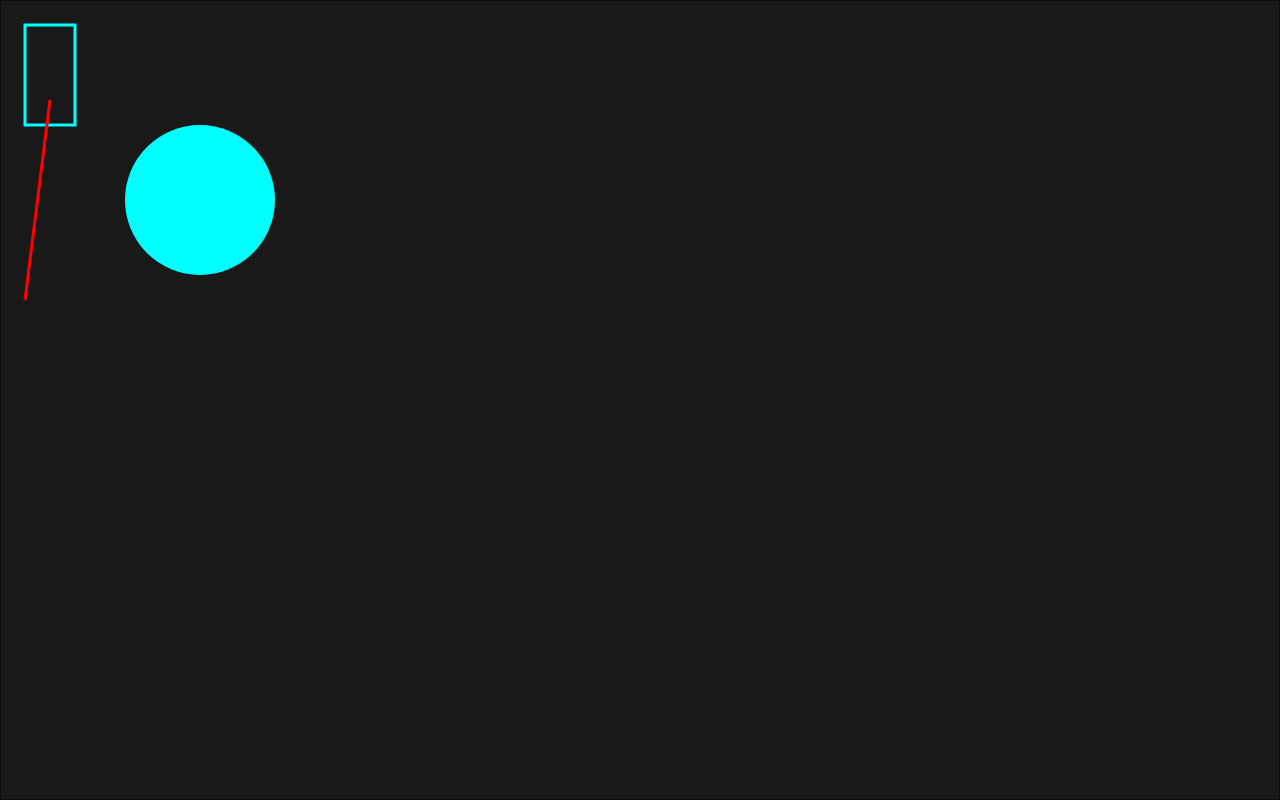
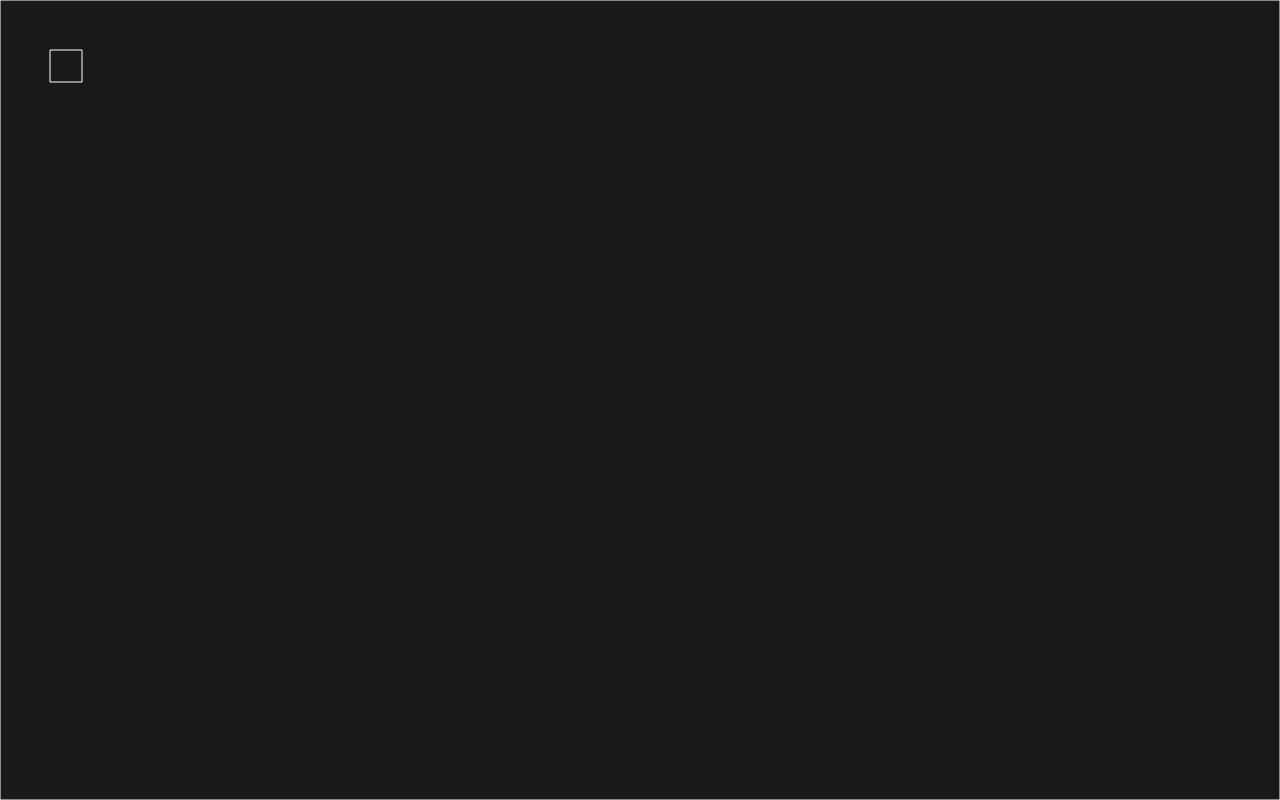
Before and after one commit to caseymacleod22/javascript-platformer, a plain HTML site: page index.html in a window 1280 px wide. Drawn offline with Linux system fonts and the light colour scheme.

Commit message:
adds loop functions, draws player & background every 30fps

```diff
--- a/index.html
+++ b/index.html
@@ -3,6 +3,7 @@
 <head>
     <canvas id='mycanvas'></canvas>
     <script src="drawer.js"></script>
+    <script src="player.js"></script>
     <script src="main.js"></script>
     <title>Document</title>
 </head>
--- a/main.js
+++ b/main.js
@@ -11,17 +11,24 @@ window.onresize = function() {
     height = window.innerHeight
     canvas.width = width
     canvas.height = height
+    drawLoop()
+}
+window.onresize()
 
 
+function loop() {
+    stepLoop()
+    drawLoop()
+}
+
+function stepLoop() {
+
+}
+
+function drawLoop() {
     background(25, 25, 25)
-    noFill()
-    strokeColor(0, 255, 255)
-    strokeSize(3)
-    rectangle(25, 25, 50, 100)
-    strokeColor(255, 0, 0)
-    line(50, 100, 25, 300)
-    noStroke()
-    fillColor(0, 255, 255)
-    circle(200, 200, 75, 67)
+    p.draw()
 }
-window.onresize()
+
+const target_fps = 30
+setInterval(loop, 1000/target_fps)
--- /dev/null
+++ b/player.js
@@ -0,0 +1,13 @@
+class player {
+    constructor(x, y) {
+        this.x = x
+        this.y = y
+        this.size = 32
+    }
+    draw () {
+        strokeColor(255, 255, 255)
+        noFill()
+        rectangle(this.x, this.y, this.size, this.size)
+    }
+}
+let p = new player(50, 50)
```
